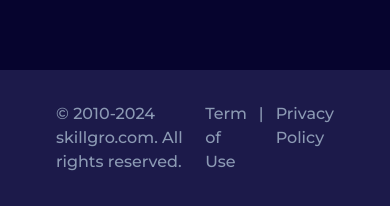
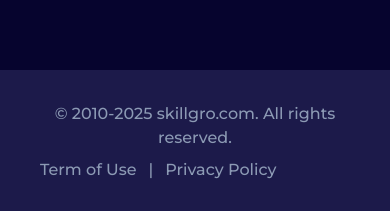
Before and after one commit to Learnathon-By-Geeky-Solutions/enigma, a Next.js app in the folder frontend/: page / in a window 390 px wide. Shown: the part 1029-1240 px from the top of the page. Built offline with nearby package versions, Linux system fonts and the light colour scheme; no server answers.

Commit message:
Some style changes in footer

```diff
--- a/frontend/components/ui/footer.tsx
+++ b/frontend/components/ui/footer.tsx
@@ -10,6 +10,8 @@
 import { FacebookIcon, InstagramIcon, LinkedInIcon, TwitterIcon, YouTubeIcon } from './icons/social-icons';
 
 const Footer = () => {
+    const currentYear = new Date().getFullYear();
+
     return (
         <footer>
             <div className='px-4 py-20 md:px-14 bg-color-black'>
@@ -37,22 +39,22 @@
                         </h2>
                         <ul className='font-medium text-color-gray-1'>
                             <li className='mb-3'>
-                                <Link href='/' className='relative list-wrap'>
+                                <Link href='/' className='list-wrap'>
                                     Our values
                                 </Link>
                             </li>
-                            <li className='relative mb-3'>
-                                <Link href='/' className='relative list-wrap'>
+                            <li className='mb-3'>
+                                <Link href='/' className='list-wrap'>
                                     Our advisory board
                                 </Link>
                             </li>
                             <li className='mb-3'>
-                                <Link href='/' className='relative list-wrap'>
+                                <Link href='/' className='list-wrap'>
                                     Our partners
                                 </Link>
                             </li>
                             <li>
-                                <Link href='/' className='relative list-wrap'>
+                                <Link href='/' className='list-wrap'>
                                     Work at Future Learn
                                 </Link>
                             </li>
@@ -62,26 +64,26 @@
                     <div className='mb-6 lg:ml-8 md:mb-0'>
                         <h2 className='relative pb-4 mb-5 text-2xl font-semibold text-white'>
                             Our Company
-                            <span className='absolute bottom-0 left-0 w-10 h-1 rounded-full bg-theme-primary'></span>
+                            <span className='absolute bottom-0 left-0 w-10 h-1 rounded-full bg-theme-primary' />
                         </h2>
                         <ul className='font-medium text-color-gray-1'>
                             <li className='mb-3'>
-                                <Link href='/' className='relative list-wrap'>
+                                <Link href='/' className='list-wrap'>
                                     Contact Us
                                 </Link>
                             </li>
-                            <li className='relative mb-3'>
-                                <Link href='/' className='relative list-wrap'>
+                            <li className='mb-3'>
+                                <Link href='/' className='list-wrap'>
                                     Become a partner
                                 </Link>
                             </li>
                             <li className='mb-3'>
-                                <Link href='/' className='relative list-wrap'>
+                                <Link href='/' className='list-wrap'>
                                     Blog
                                 </Link>
                             </li>
                             <li className='mb-3'>
-                                <Link href='/' className='relative list-wrap'>
+                                <Link href='/' className='list-wrap'>
                                     Events
                                 </Link>
                             </li>
@@ -91,7 +93,7 @@
                     <div className='md:ml-16 lg:ml-0'>
                         <h2 className='relative pb-4 mb-5 text-2xl font-semibold text-white'>
                             Get In Touch
-                            <span className='absolute bottom-0 left-0 w-10 h-1 rounded-full bg-theme-primary'></span>
+                            <span className='absolute bottom-0 left-0 w-10 h-1 rounded-full bg-theme-primary' />
                         </h2>
                         <div className='text-color-gray-1'>
                             <p className='mb-4'>
@@ -153,16 +155,16 @@
                 </div>
             </div>
 
-            <div className='flex justify-between py-8 font-medium px-14 bg-color-dark text-color-gray-2'>
+            <div className='flex flex-col gap-2 px-10 py-8 font-medium md:justify-between md:px-14 bg-color-dark text-color-gray-2 md:flex-row'>
                 <div>
-                    <p>© 2010-2024 skillgro.com. All rights reserved.</p>
+                    <p className='text-center'>© 2010-{currentYear} skillgro.com. All rights reserved.</p>
                 </div>
                 <div className='flex gap-3 font-medium'>
-                    <Link href='/' className='relative list-wrap'>
+                    <Link href='/' className='list-wrap'>
                         Term of Use
                     </Link>
                     <p>|</p>
-                    <Link href='/' className='relative list-wrap'>
+                    <Link href='/' className='list-wrap'>
                         Privacy Policy
                     </Link>
                 </div>
--- a/frontend/styles/footer.css
+++ b/frontend/styles/footer.css
@@ -1,3 +1,7 @@
+.list-wrap {
+    position: relative;
+}
+
 .list-wrap::after {
     content: '';
     position: absolute;
@@ -9,6 +13,12 @@
     transform: scaleX(0);
     transform-origin: top right;
     transition: transform 0.4s cubic-bezier(0.74, 0.72, 0.27, 0.24);
+}
+
+@media (prefers-reduced-motion: reduce) {
+    .list-wrap::after {
+        transition: none;
+    }
 }
 
 .list-wrap:hover {
```
